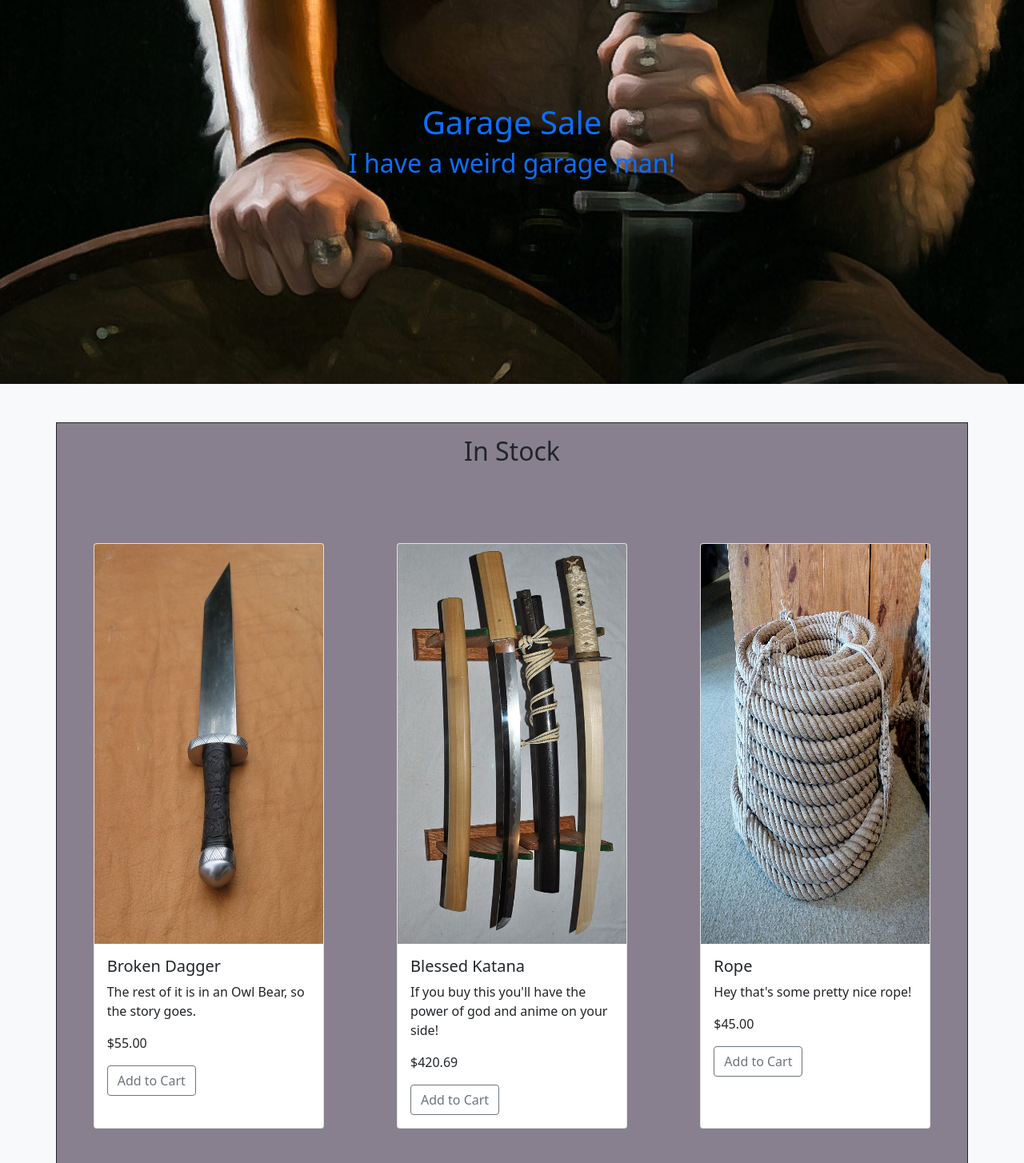
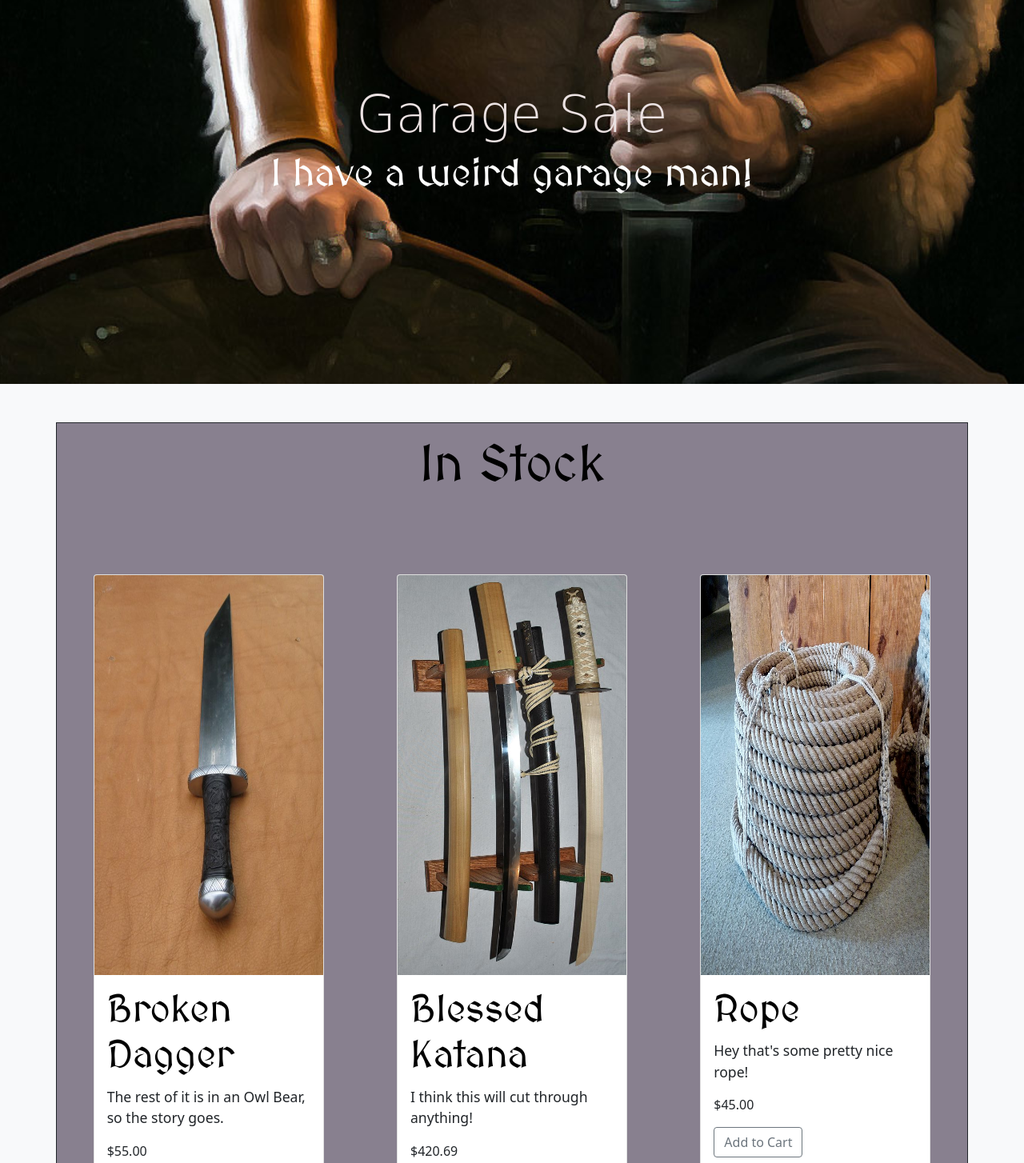
Before and after one commit to jturnbow21/garafe-sale, a plain HTML site: page garage-sale.html in a window 1280 px wide. Shown: the part 120-1574 px from the top of the page at 80% size. Drawn offline with nearby package versions, Linux system fonts and the light colour scheme; files whose address does not match are found by name; a web font is replaced by a local one.

Commit message:
fixed css

```diff
--- a/garage-sale.html
+++ b/garage-sale.html
@@ -5,7 +5,7 @@
 
     <!-- Link to stylesheets -->
     <link rel="stylesheet" href="style.css">
-    <link rel="stylesheet" href="tyopgraphy.css">
+    <link rel="stylesheet" href="typography.css">
 
     <!-- Link to googlefonts -->
     <link rel="preconnect" href="https://fonts.googleapis.com">
@@ -27,8 +27,8 @@
         <div class="container-fluid">
             <div class="row header-bg align-items-center ">
                 <div class="col text-center">
-                    <h1 class="header-1 text-primary">Garage Sale</h1>
-                    <h2 class="header-2 text-primary">I have a weird garage man!</h2>
+                    <h1 class="header-1">Garage Sale</h1>
+                    <h2 class="header-2">I have a weird garage man!</h2>
                 </div>
             </div>
         </div>
@@ -60,7 +60,7 @@
                         </div>
                         <div class="card-body">
                             <h5 class="card-title header-4">Blessed Katana</h5>
-                            <p class="card-text paragraph-3">If you buy this you'll have the power of god and anime on your side!</p>
+                            <p class="card-text paragraph-3">I think this will cut through anything!</p>
                             <p>$420.69</p>
                             <button class="btn btn-outline-secondary btn-" id="katana-add">Add to Cart</button>
                         </div>
--- a/typography.css
+++ b/typography.css
@@ -3,7 +3,7 @@
     font-family: 'Vast Shadow', cursive;
     font-size: 4rem;
     font-weight: 300;
-    color: #ffffff;
+    color: #ebe2e2;
     position: relative;
 
 
```
